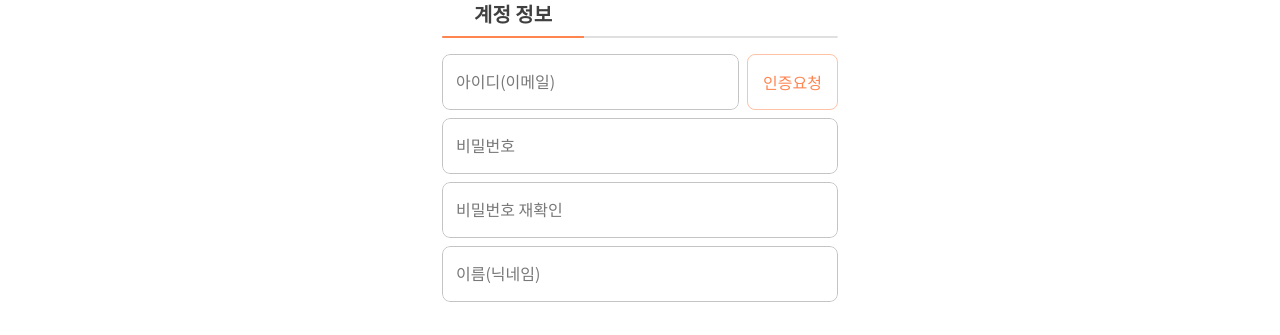
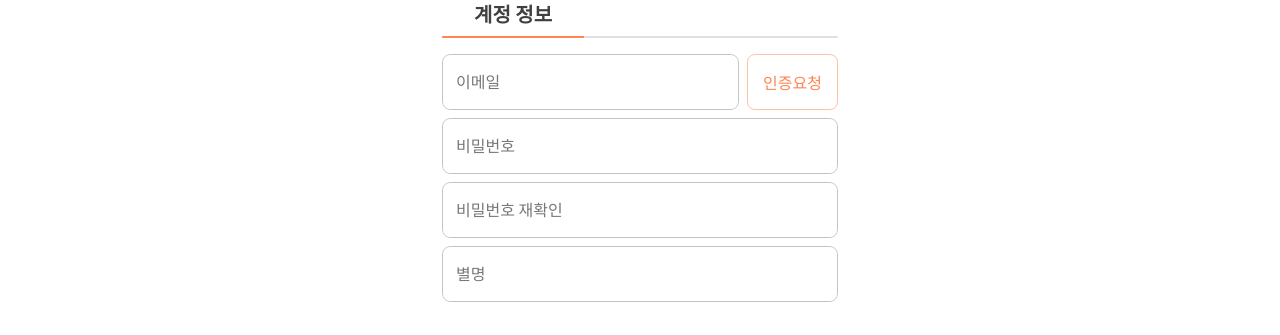
Before and after one commit to Vactor0911/jobtalk, a React (Vite) app in the folder frontend/: page /jobtalk/register in a window 1280 px wide. Shown: the part 176-511 px from the top of the page. Built offline with nearby package versions, Linux system fonts and the light colour scheme; no server answers; some icons are missing.

Commit message:
로그인 및 회원가입 인풋 플레이스홀더 변경

```diff
--- a/frontend/src/pages/Login.tsx
+++ b/frontend/src/pages/Login.tsx
@@ -246,10 +246,10 @@ const Login = () => {
             {/* 로그인 헤더 */}
             <SectionHeader title="로그인" />
 
-            {/* 아이디 입력란 */}
+            {/* 이메일 입력란 */}
             <Box mt={1}>
               <OutlinedTextField
-                label="아이디(이메일)"
+                label="이메일"
                 value={email}
                 onChange={handleEmailChange}
                 onKeyDown={handleKeyEnterDown}
--- a/frontend/src/pages/Profile.tsx
+++ b/frontend/src/pages/Profile.tsx
@@ -159,11 +159,7 @@ const Profile = () => {
       if (!file) return;
 
       // 파일 타입 검증
-      const allowedTypes = [
-        "image/jpeg",
-        "image/jpg",
-        "image/png",
-      ];
+      const allowedTypes = ["image/jpeg", "image/jpg", "image/png"];
 
       if (!allowedTypes.includes(file.type)) {
         setSnackbar({
--- a/frontend/src/pages/Register.tsx
+++ b/frontend/src/pages/Register.tsx
@@ -81,7 +81,7 @@ const Register = () => {
   const [passwordConfirm, setPasswordConfirm] = useState(""); // 사용자 비밀번호 재확인
   const [isPasswordVisible, setIsPasswordVisible] = useState(false); // 비밀번호 보임/숨김
   const [isPasswordConfirmVisible, setIsPasswordCheckVisible] = useState(false); // 비밀번호 확인 보임/숨김
-  const [name, setName] = useState(""); // 사용자 이름(닉네임)
+  const [name, setName] = useState(""); // 사용자 별명
   const [certificates, setCertificates] = useState(""); // 자격증 정보 추가
   const [interests, setInterests] = useState(""); // 관심사 정보 추가
   const [isTermAgreed, setIsTermAgreed] = useState(
@@ -331,7 +331,7 @@ const Register = () => {
     setIsPasswordCheckVisible(!isPasswordConfirmVisible);
   }, [isPasswordConfirmVisible]);
 
-  // 이름(닉네임) 입력
+  // 별명 입력
   const handleNameChange = useCallback(
     (e: React.ChangeEvent<HTMLInputElement>) => {
       setName(e.target.value);
@@ -426,10 +426,10 @@ const Register = () => {
       }
 
       if (!name) {
-        console.error("이름을 입력해주세요.");
+        console.error("별명을 입력해주세요.");
         setSnackbar({
           open: true,
-          message: "이름을 입력해주세요.",
+          message: "별명을 입력해주세요.",
           severity: "warning",
         });
         return;
@@ -572,13 +572,13 @@ const Register = () => {
             {/* 헤더 */}
             <SectionHeader title="계정 정보" />
 
-            {/* 아이디(이메일) */}
+            {/* 이메일 */}
             <Stack gap={1}>
-              {/* 아이디(이메일) 입력란 */}
+              {/* 이메일 입력란 */}
               <Stack direction="row" gap={1} mt={1}>
                 <Box flex={1}>
                   <OutlinedTextField
-                    label="아이디(이메일)"
+                    label="이메일"
                     value={email}
                     onChange={handleEmailChange}
                   />
@@ -701,9 +701,9 @@ const Register = () => {
               }
             />
 
-            {/* 이름(닉네임) 입력란 */}
+            {/* 별명 입력란 */}
             <OutlinedTextField
-              label="이름(닉네임)"
+              label="별명"
               value={name}
               onChange={handleNameChange}
             />
--- a/frontend/src/state/index.ts
+++ b/frontend/src/state/index.ts
@@ -16,7 +16,7 @@ const savedLoginState = JSON.parse(
 export const jobTalkLoginStateAtom = atom({
   isLoggedIn: savedLoginState.isLoggedIn || false, // 로그인 상태
   userUuid: savedLoginState.userUuid || "", // 로그인된 사용자의 UUID
-  userName: savedLoginState.userName || "", // 로그인된 사용자의 이름
+  userName: savedLoginState.userName || "", // 로그인된 사용자의 별명
 } as LoginState);
 
 // 인증 초기화 완료 상태를 추적하는 atom
```
